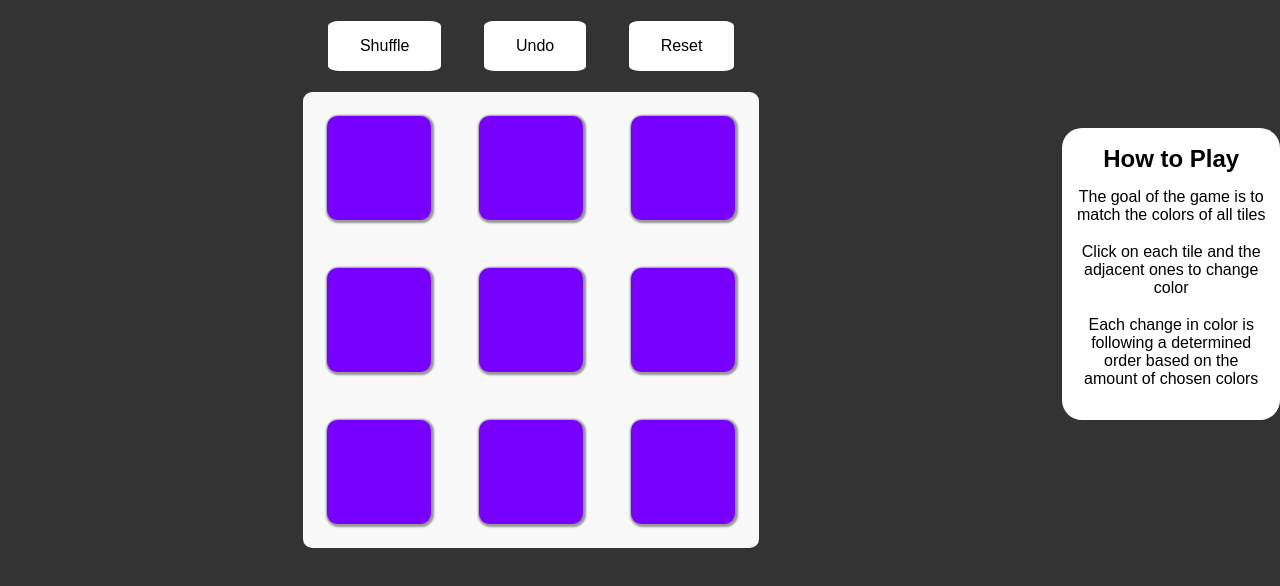
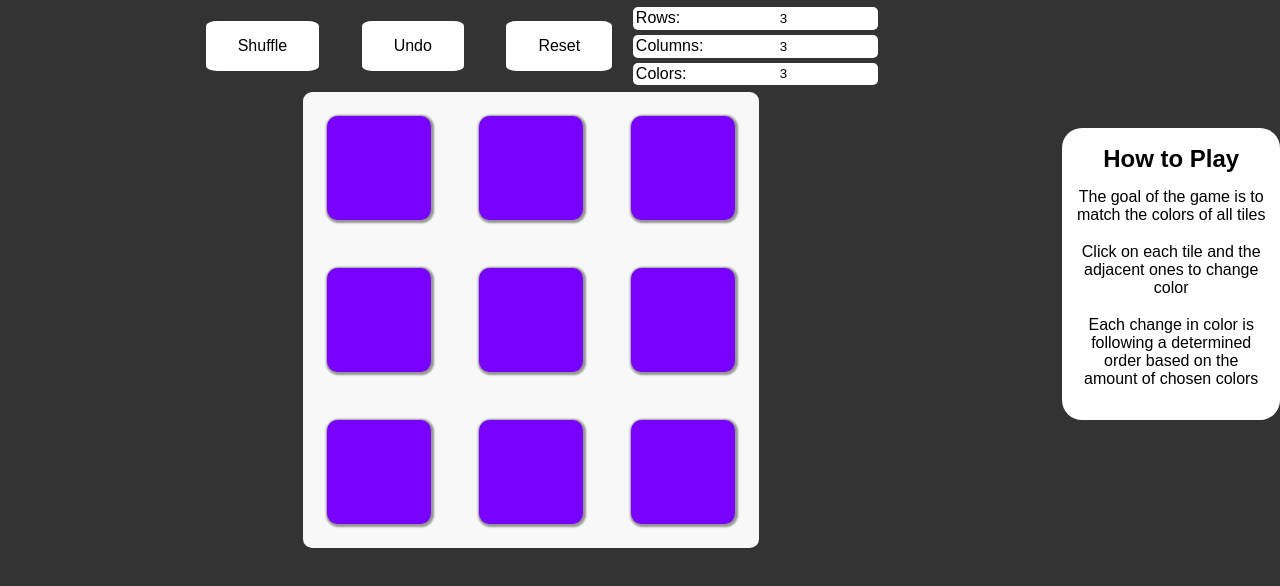
Before and after one commit to statist32/squarepair, a React (Create React App) app: page / in a window 1280 px wide. Shown: the top 586 px of the page. Built offline with nearby package versions, Linux system fonts and the light colour scheme.

Commit message:
added variable board size

```diff
--- a/src/components/screens/Board/Board.css
+++ b/src/components/screens/Board/Board.css
@@ -49,6 +49,15 @@
   background: white;
   display: flex;
   justify-content: space-between;
+  margin: 1% 0;
+  border-radius: 5px;
+  padding: 1%;
 }
+.input-wrapper label input {
+  border: none;
+  background: transparent;
+  width: 40%;
+}
+
 @media (max-width: 700px) {
 }
--- a/src/components/screens/Board/Board.js
+++ b/src/components/screens/Board/Board.js
@@ -122,6 +122,32 @@ function _Board() {
         />
         <StyledButton text={'Undo'} onClick={() => undoMove()} />
         <StyledButton text={'Reset'} onClick={() => initBoard(rows, columns)} />
+        <div className='input-wrapper'>
+          <label>
+            Rows:
+            <input
+              placeholder='Rows'
+              value={rows}
+              onChange={e => setRows(e.target.value)}
+            />
+          </label>
+          <label>
+            Columns:{' '}
+            <input
+              placeholder='Columns'
+              value={columns}
+              onChange={e => setColumns(e.target.value)}
+            />
+          </label>
+          <label>
+            Colors:
+            <input
+              placeholder='Colors'
+              value={colors}
+              onChange={e => setColors(e.target.value)}
+            />
+          </label>
+        </div>
       </div>
       <div className={`board ${hasWon ? 'bg-green' : ''}`}>
         {board.map((row, index) => (
```
